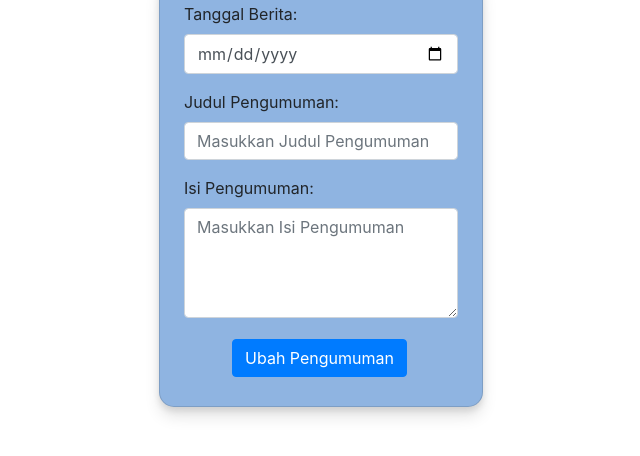
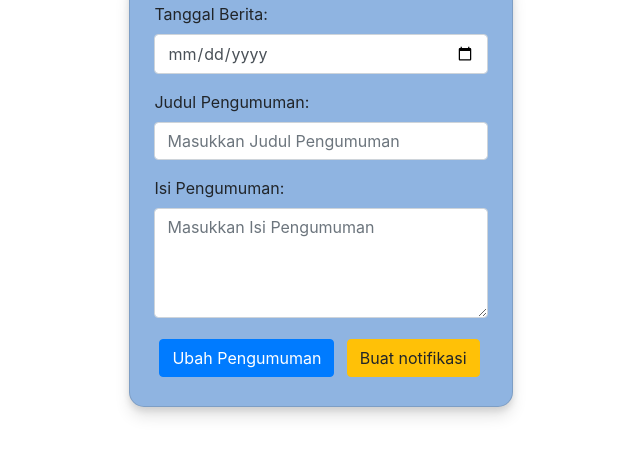
Before and after one commit to eldykvlk/posyandu, a website built with webpack: page src/scripts/views/pages/pengumuman-page-admin.html in a window 1280 px wide. Shown: the whole page, without its empty margins (319-959 px from the left). Built offline with nearby package versions, Linux system fonts and the light colour scheme; no server answers.

Commit message:
menambahkan fitur buat notifikasi pada admin page pengumuman

```diff
--- a/src/scripts/views/pages/pengumuman-page-admin.html
+++ b/src/scripts/views/pages/pengumuman-page-admin.html
@@ -30,6 +30,9 @@
 
             <div class="text-center">
                 <button type="button" class="btn btn-primary mr-2" id="btnp-pengumuman-admin" onclick="updateData()">Ubah Pengumuman</button>
+
+<button type="button" class="btn btn-warning mr-2" id="btnp-notifikasi" onclick="window.location.href='https://console.firebase.google.com/project/posyandu-apk/messaging'">Buat notifikasi</button>
+
             </div>
         </form>
     </div>
```
